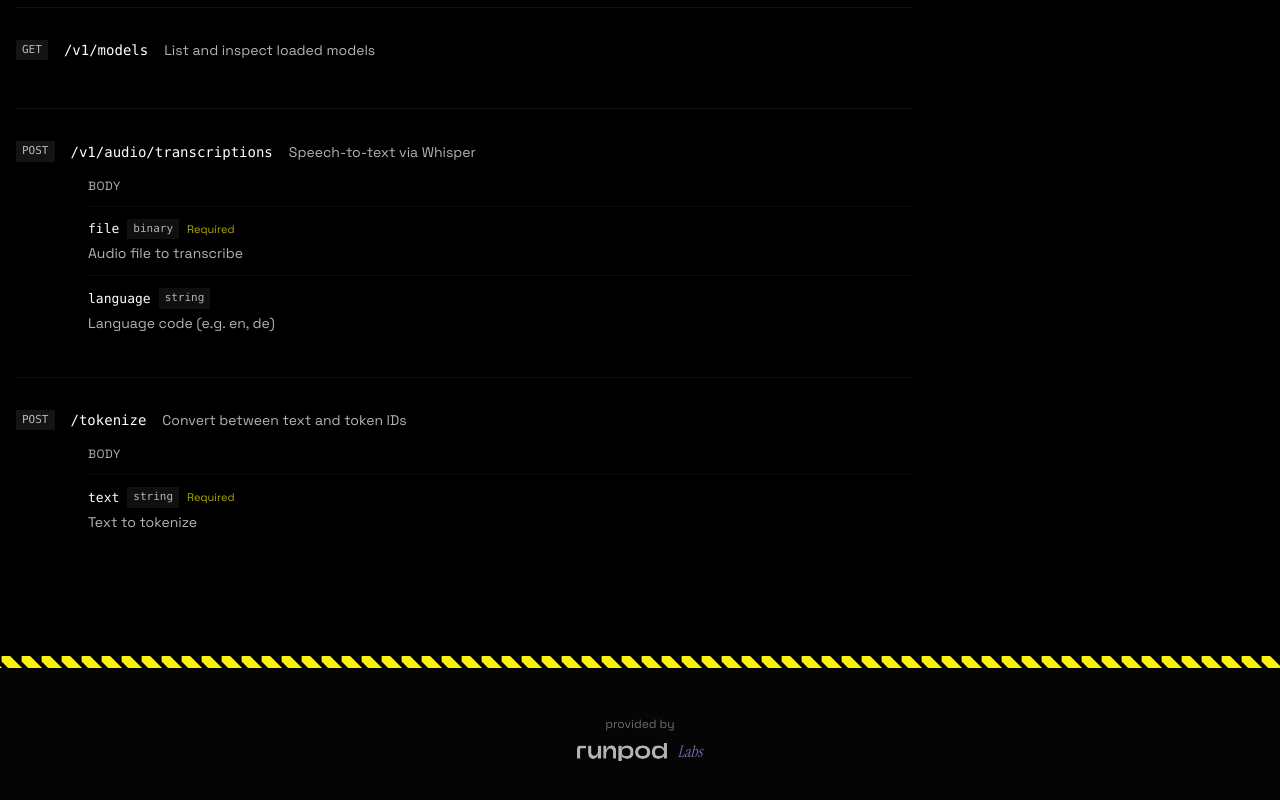
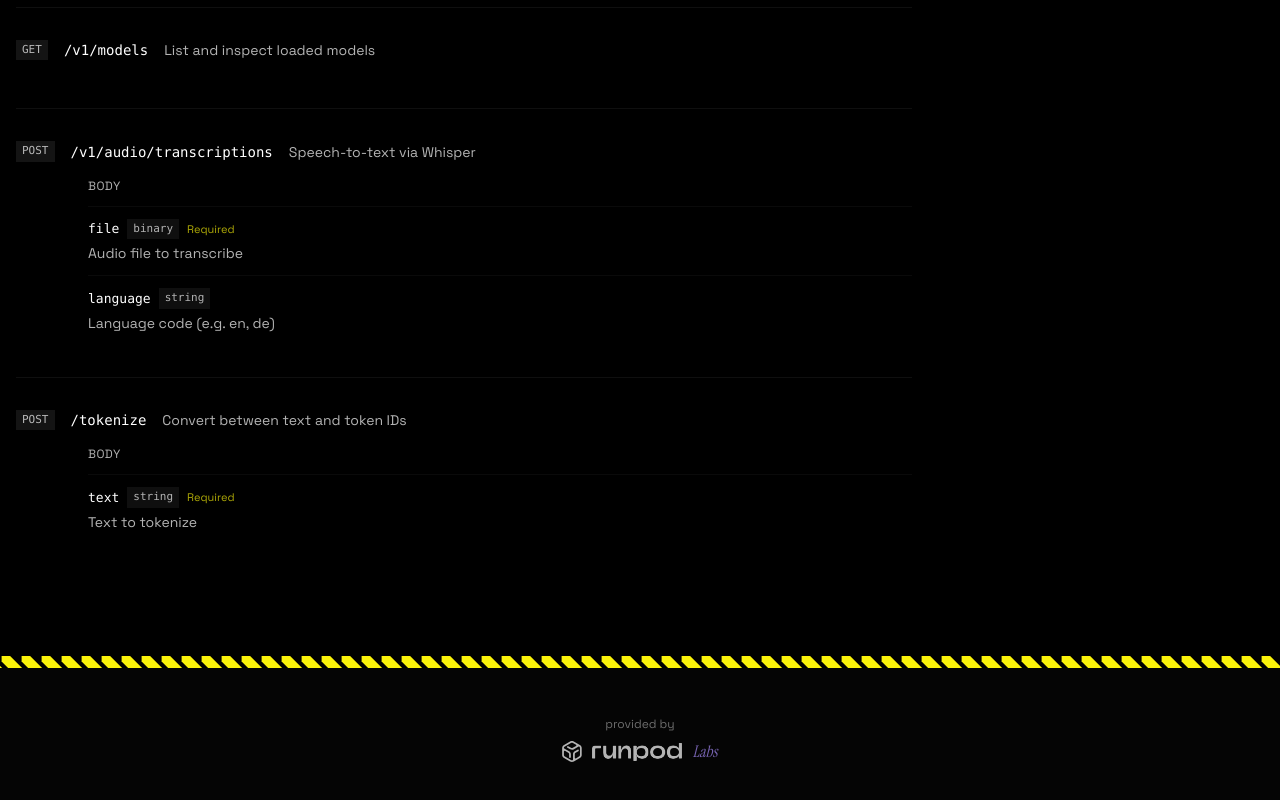
Before and after one commit to runpod-labs/wandler, a Next.js app in the folder site/: page / in a window 1280 px wide. Shown: the part 5675-6475 px from the top of the page. Built offline with nearby package versions, Linux system fonts and the light colour scheme.

Commit message:
feat(site): add runpod icon next to wordmark in footer
include the standalone runpod mark alongside the wordmark so the
footer reads: icon + wordmark + "labs".

```diff
--- a/site/components/landing/landing-page.tsx
+++ b/site/components/landing/landing-page.tsx
@@ -591,6 +591,14 @@ print(response)`,
 				>
 					{/* eslint-disable-next-line @next/next/no-img-element */}
 					<img
+						src="/assets/runpod-icon.svg"
+						alt=""
+						width={20}
+						height={21}
+						className="opacity-70 group-hover:opacity-100 transition-opacity"
+					/>
+					{/* eslint-disable-next-line @next/next/no-img-element */}
+					<img
 						src="/assets/runpod-wordmark-text.webp"
 						alt="RunPod"
 						width={90}
```
Also changed, not shown: site/public/assets/runpod-icon.svg (added).
